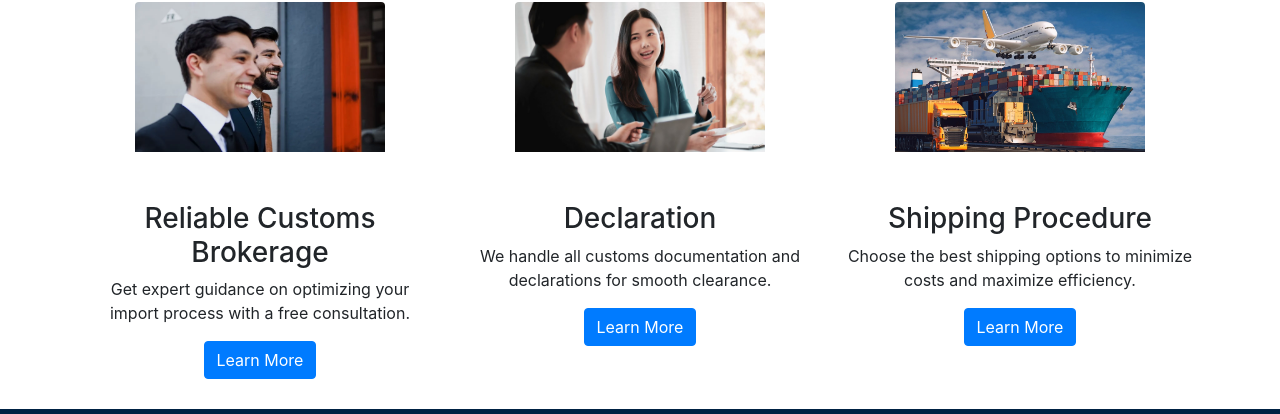
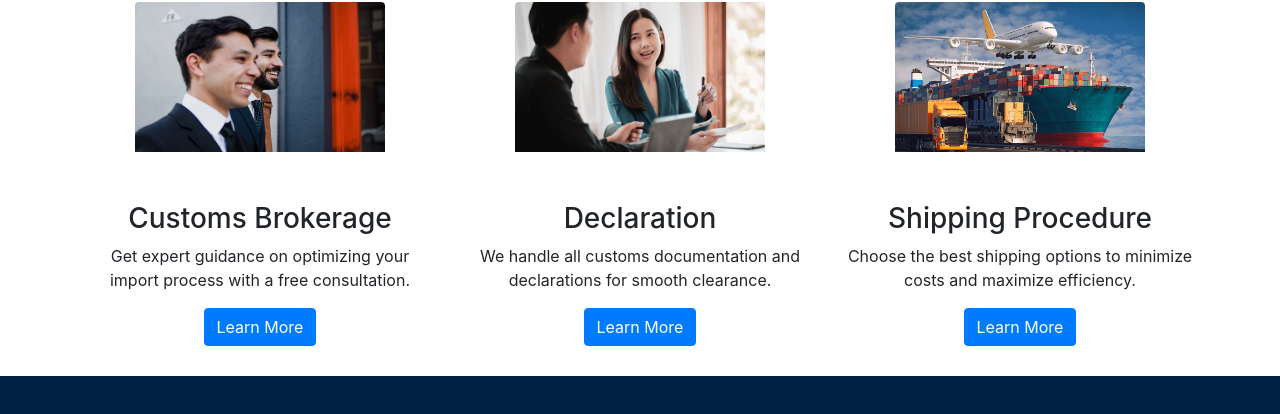
Before and after one commit to macopal/East-Asia-Freighters, a plain HTML site: page Page 3.html in a window 1280 px wide. Shown: the part 218-632 px from the top of the page. Drawn offline with nearby package versions, Linux system fonts and the light colour scheme.

Commit message:
Update Page 3.html

```diff
--- a/Page 3.html
+++ b/Page 3.html
@@ -30,7 +30,7 @@
         <div class="row">
           <div class="col-md-4 text-center">
             <img src="img/brokerage-firm-32.webp" alt="Consultation" class="img-fluid rounded">
-            <h3>Reliable Customs Brokerage</h3>
+            <h3>Customs Brokerage</h3>
             <p>Get expert guidance on optimizing your import process with a free consultation.</p>
             <a href="Page 6.html" class="btn btn-primary">Learn More</a>
           </div>
```
